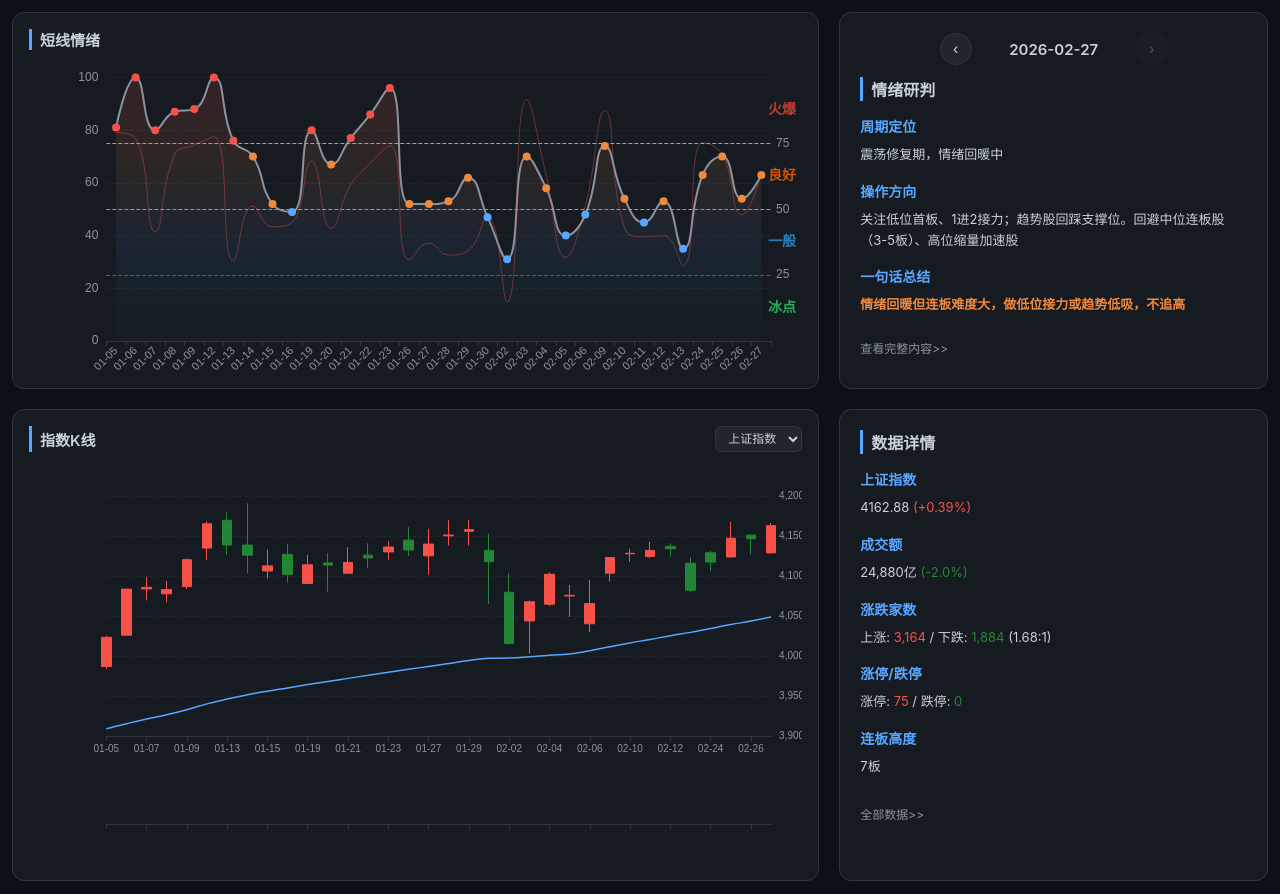
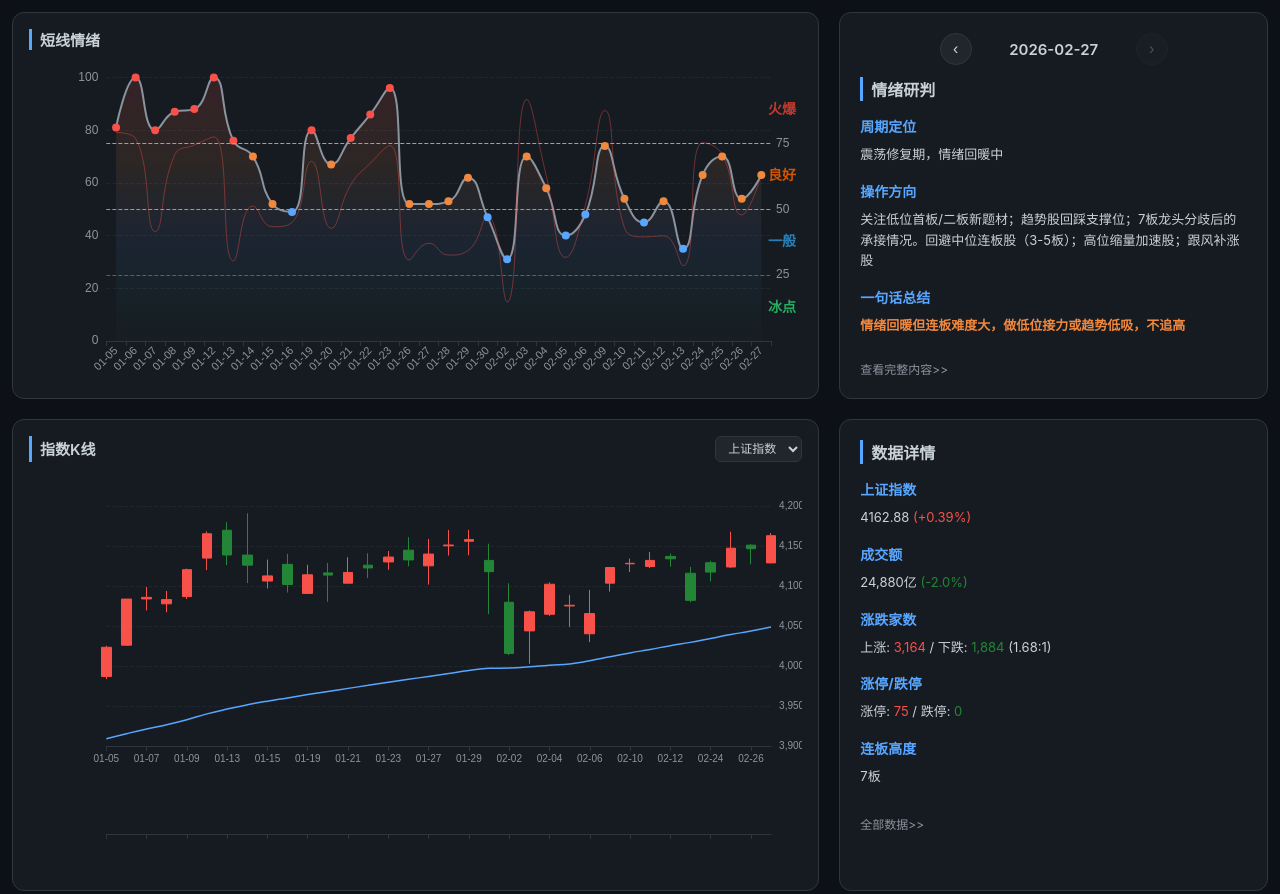
Before and after one commit to LionGG/dx, a plain HTML site: page index.html in a window 1280 px wide. Shown: the top 894 px of the page. Drawn offline with nearby package versions, Linux system fonts and the light colour scheme; no server answers.

Commit message:
Update sentiment data - 2026-02-27 18:33:38

```diff
--- a/index.html
+++ b/index.html
@@ -726,7 +726,7 @@
         }
 
         // 每日研判数据（含墨问链接）
-        const dailyReports = {"2026-02-27": {"phase": "震荡修复期，情绪回暖中", "action": "关注低位首板、1进2接力；趋势股回踩支撑位。回避中位连板股（3-5板）、高位缩量加速股", "summary": "情绪回暖但连板难度大，做低位接力或趋势低吸，不追高", "link": "https://note.mowen.cn/detail/xxx"}, "2026-02-26": {"phase": "主升期后的首次大分歧，情绪快速回落", "action": "关注6板龙头承接、低位新启动；回避中位连板股、高位缩量股", "summary": "主升期首次大分歧，控制仓位至5成以下，等待情绪企稳", "link": "https://note.mowen.cn/detail/amM_PwiWOjK0Bu2JslCSD"}, "2026-02-25": {"phase": "主升期初期，情绪稳步推高", "action": "关注科技成长、新能源赛道；回避前期高位滞涨股。", "summary": "主升期初期，积极参与，去弱留强，聚焦主线龙头。", "link": "https://note.mowen.cn/detail/bBTUwGGzruFPVvFmdoehc"}, "2026-02-24": {"phase": "退潮期，冰点试探", "action": "情绪指数63（良好区），涨停92家，跌停15家。退潮期特征明显，回避连板股，等待冰点确认。", "summary": "退潮期，冰点试探，良好区，操作以防守为主。", "link": "https://note.mowen.cn/detail/Dppc4WvkTpKRebgVMmg2o"}};
+        const dailyReports = {"2026-02-27": {"phase": "震荡修复期，情绪回暖中", "action": "关注低位首板/二板新题材；趋势股回踩支撑位；7板龙头分歧后的承接情况。回避中位连板股（3-5板）；高位缩量加速股；跟风补涨股", "summary": "情绪回暖但连板难度大，做低位接力或趋势低吸，不追高", "link": "https://note.mowen.cn/detail/xxx"}, "2026-02-26": {"phase": "主升期后的首次大分歧，情绪快速回落", "action": "关注6板龙头承接、低位新启动；回避中位连板股、高位缩量股", "summary": "主升期首次大分歧，控制仓位至5成以下，等待情绪企稳", "link": "https://note.mowen.cn/detail/amM_PwiWOjK0Bu2JslCSD"}, "2026-02-25": {"phase": "主升期初期，情绪稳步推高", "action": "关注科技成长、新能源赛道；回避前期高位滞涨股。", "summary": "主升期初期，积极参与，去弱留强，聚焦主线龙头。", "link": "https://note.mowen.cn/detail/bBTUwGGzruFPVvFmdoehc"}, "2026-02-24": {"phase": "退潮期，冰点试探", "action": "情绪指数63（良好区），涨停92家，跌停15家。退潮期特征明显，回避连板股，等待冰点确认。", "summary": "退潮期，冰点试探，良好区，操作以防守为主。", "link": "https://note.mowen.cn/detail/Dppc4WvkTpKRebgVMmg2o"}};
 
         const reportDates = ["2026-02-27", "2026-02-26", "2026-02-25", "2026-02-24"];
         let currentReportIndex = 0; // 默认最新一天
```
